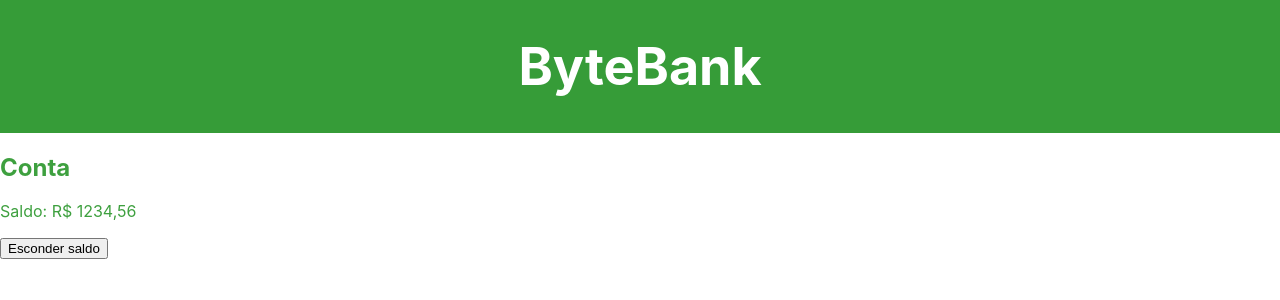
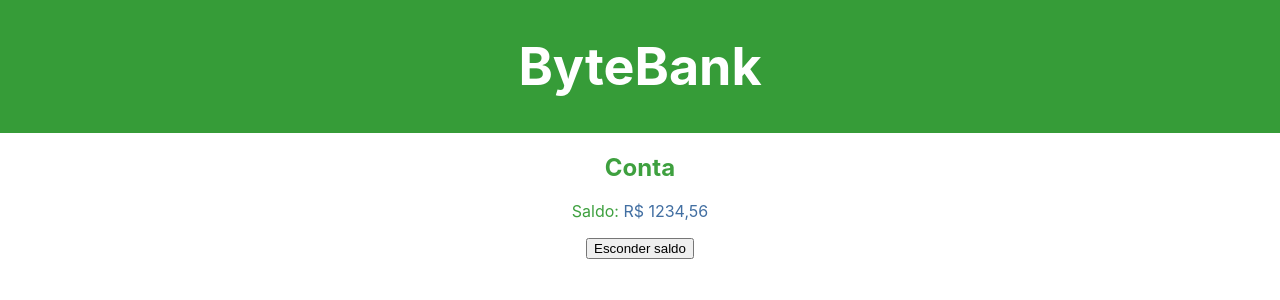
Before and after one commit to dudaschar/curso-testes-alura, a React (Create React App) app: page / in a window 1280 px wide. Shown: the top 300 px of the page. Built offline with nearby package versions, Linux system fonts and the light colour scheme.

Commit message:
adiciona mais estilo a conta

```diff
--- a/src/App.css
+++ b/src/App.css
@@ -2,16 +2,6 @@
   text-align: center;
 }
 
-.App-logo {
-  height: 40vmin;
-  pointer-events: none;
-}
-
-@media (prefers-reduced-motion: no-preference) {
-  .App-logo {
-    animation: App-logo-spin infinite 20s linear;
-  }
-}
 
 .App-header {
   background-color: #369c38;
@@ -22,16 +12,3 @@
   font-size: calc(10px + 2vmin);
   color: white;
 }
-
-.App-link {
-  color: #61dafb;
-}
-
-@keyframes App-logo-spin {
-  from {
-    transform: rotate(0deg);
-  }
-  to {
-    transform: rotate(360deg);
-  }
-}
--- a/src/App.js
+++ b/src/App.js
@@ -4,7 +4,7 @@
 
 function App() {
   return (
-    <div>
+    <div className="App">
       <header className="App-header">
         <h1>ByteBank</h1>
       </header>
--- a/src/conta/Conta.css
+++ b/src/conta/Conta.css
@@ -1,3 +1,7 @@
 .Conta-header {
     color: #3ea03f;
 }
+
+.Saldo-valor {
+    color: #426fa2;
+}
--- a/src/conta/Conta.js
+++ b/src/conta/Conta.js
@@ -7,7 +7,7 @@
     const saldo = deveMostrarSaldo ? saldoConta.toString().replace('.',',') : "----,--";
     return <div className="Conta-header">
         <h2>Conta</h2>
-        <p>Saldo: {`R$ ${saldo}`}</p>
+        <p>Saldo: <span className="Saldo-valor">{`R$ ${saldo}`}</span></p>
         <button onClick={() => mostraSaldo(!deveMostrarSaldo)}>{deveMostrarSaldo ? "Esconder saldo" : "Mostrar saldo"}</button>
     </div>
 }
```
Also changed, not shown: 1 other file (tests, documents, lock files or other folders).
